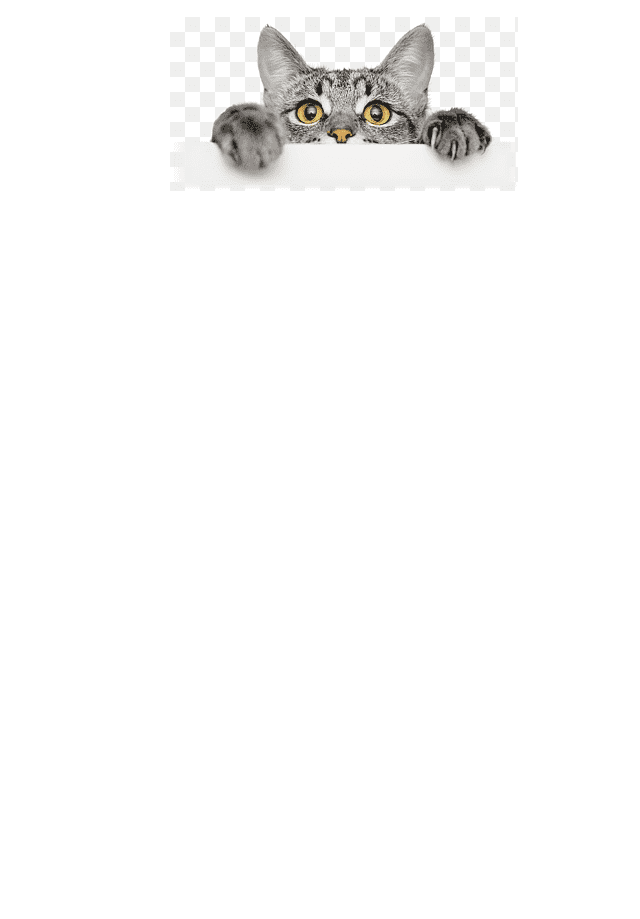
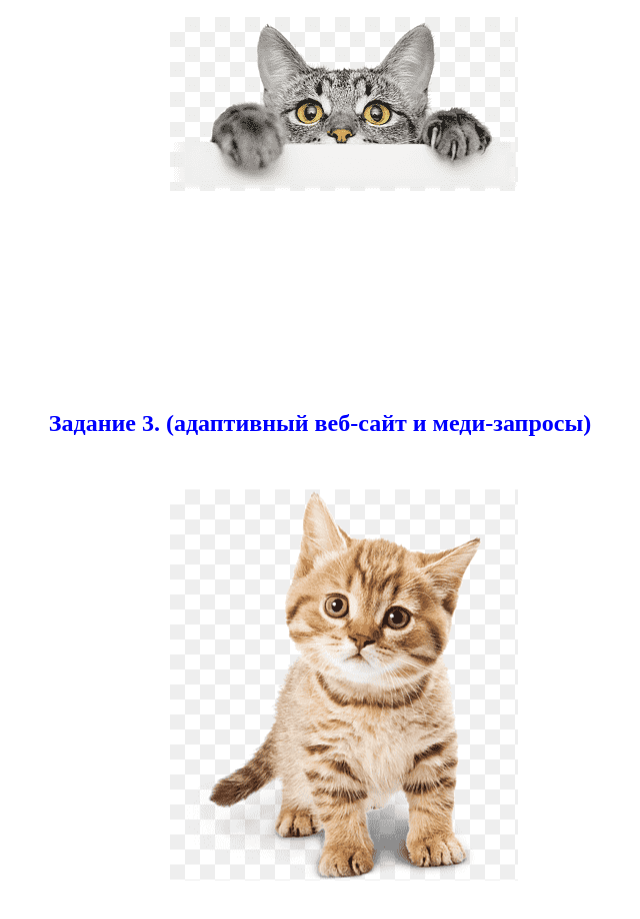
Before and after one commit to Barkhalev/Barkhalev.github.io, a plain HTML site: page Unit-16/index16.html in a window 1280 px wide. Shown: the part 949-1868 px from the top of the page, without its empty margins (320-960 px from the left). Before the commit the page ends 1249 px from the top, so only its background shows below. Drawn offline with Linux system fonts and the light colour scheme.

Commit message:
Корректировка unit-16

```diff
--- a/Unit-16/index16.html
+++ b/Unit-16/index16.html
@@ -18,6 +18,10 @@
     <h2>Задание 2. (трансформации)</h2>
     <br><br><br><br><br>
     <p class="cat-kitten1"><img src="/Barkhalev.github.io/IMG/cat-kitten1.png" alt=""></p>
+    <br><br><br><br><br>
+    <h2>Задание 3. (адаптивный веб-сайт и меди-запросы)</h2>
+    <p class="cat-kitten2" ><img src="/Barkhalev.github.io/IMG/cat-kitten2.png" alt=""></p>
+
 </body>
 
 </html>
--- /dev/null
+++ b/Unit-16/style16-трансформация.css
@@ -0,0 +1,79 @@
+
+div{
+    /* display: flex;
+    align-items: center;
+    justify-content: center; */
+
+    box-sizing: border-box;
+    position: relative;
+    margin-top: 100px;
+    margin-left: 100px;
+    width: 300px;
+    height: 300px;
+    transition: all .3s ease-out;
+    background-color: lightgreen;
+}
+/* img{
+    display: block;
+    position: absolute;
+    top: 0;
+    left: 0;
+    width: 100%;
+    height: 100%;
+    object-fit: content;
+    transition: all .3s ease-out;
+    filter: blur(0px);
+}
+
+img:hover{
+    filter: blur(100px);
+} */
+
+img{
+    display: block;
+    /* position: absolute; */
+    position: relative;
+    top: 0;
+    /* left: 50%; */
+    /* margin-left: -100px; */
+    width: 200px;
+    height: auto;
+    margin: 0 auto;
+    /* object-fit: contain; */
+
+    /* transform: translateX(300px);
+    transform: translateY(300px); */
+    /* translate: 300px 300px; */
+
+}
+
+.img{
+    display: block;
+    position: relative;
+    top: 50%;
+    left: 50%;
+    width: 200px;
+    height: auto;
+    transition: all .3s ease-out;
+
+    /* translate: -50% -50%; */
+    transform: translate(-50%, -50%) rotate(0deg);
+
+
+}
+img:hover{
+    filter: blur(3px)
+    grayscale(100%);
+    transform:
+    translate(-50%, -50%)
+     rotate(180deg)
+     /* scaleX(0.5)
+     scaleY(0.5) */
+     scale(0.5)
+     /* scale(1.5)      */
+    /* skew(30deg, 30deg)*/
+    /* transform-origin: left top; */;
+    cursor: pointer;
+
+
+}
--- /dev/null
+++ b/Unit-16/style16-фильтры.css
@@ -0,0 +1,50 @@
+/* body{
+    background-color: lightgreen;
+}
+h1{
+    text-align: center;
+    color: rebeccapurple;
+    border-bottom: 2px solid red;
+    text-decoration-style: dashed;
+} */
+
+
+
+
+div{
+
+    box-sizing: border-box;
+    position: relative;
+    margin-top: 100px;
+    margin-left: 100px;
+    width: 300px;
+    height: 300px;
+    /* background-color: aqua; */
+}
+img{
+    display: block;
+    position: absolute;
+    top: 0;
+    left: 0;
+    width: 100%;
+    height: 100%;
+    object-fit: content;
+
+    transition: all .3s ease-out;
+
+    filter: blur(0px);
+    /* filter: grayscale(100%); */
+    /* filter: drop-shadow(16px 16px blue); */
+    /* box-shadow: 10px 10px 20px 30px gold; */
+    /* opacity: 50%; */
+    /* filter: sepia(100%); */
+    /* filter: brightness(50%); */
+    /* filter: contrast(50) ; */
+
+}
+
+img:hover{
+    filter: blur(100px);
+    /* filter: grayscale(10%); */
+
+}
--- a/Unit-16/style16.css
+++ b/Unit-16/style16.css
@@ -64,3 +64,13 @@ p{
     cursor: pointer;
 
 }
+
+.cat-kitten2{
+
+    object-fit: contain;
+    max-width: 50%;
+    max-height: 50%;
+    margin-top: 250px;
+    background-size: 200px 50px;
+    transition: all .3s ease-out;
+}
```
